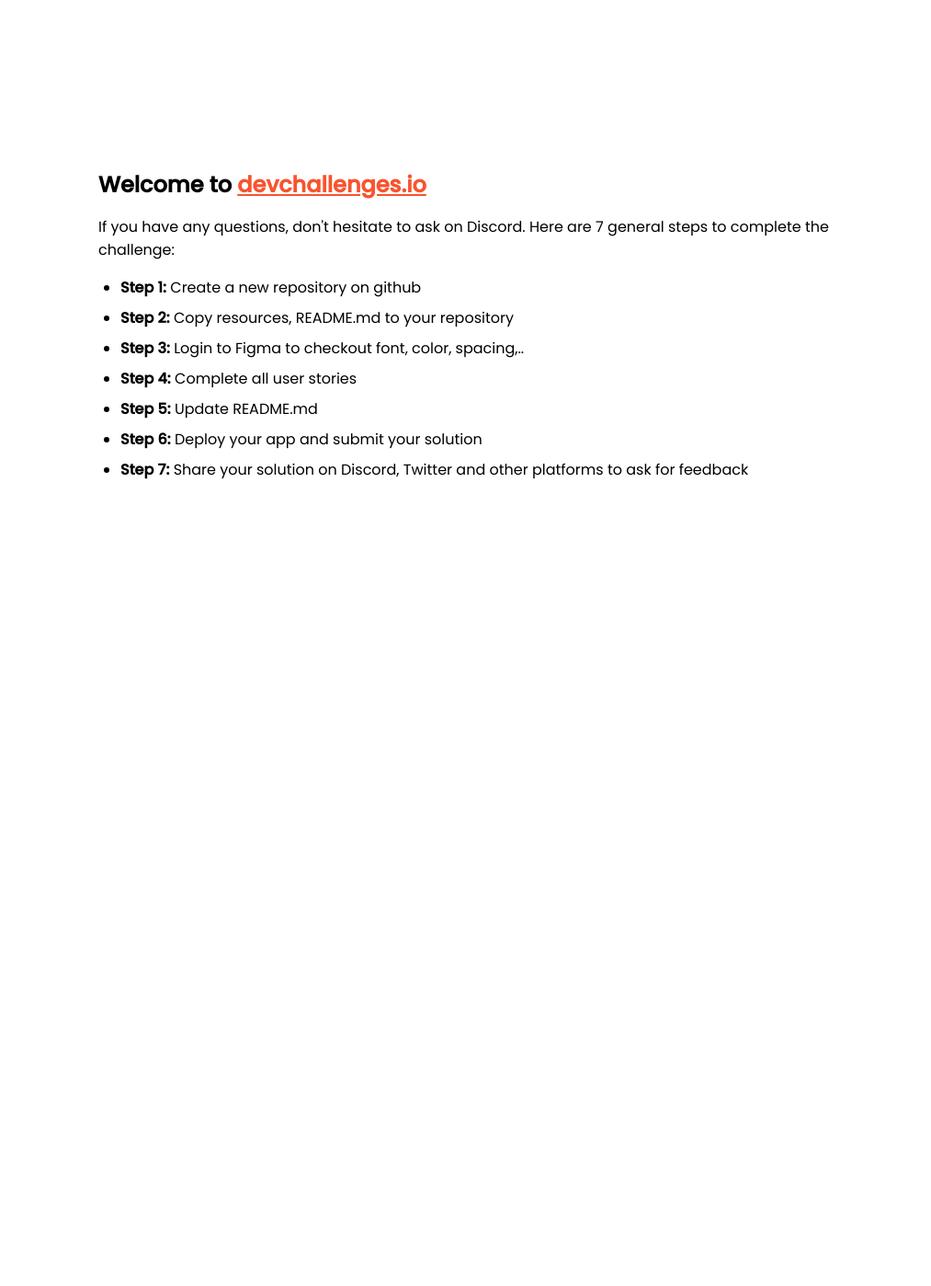
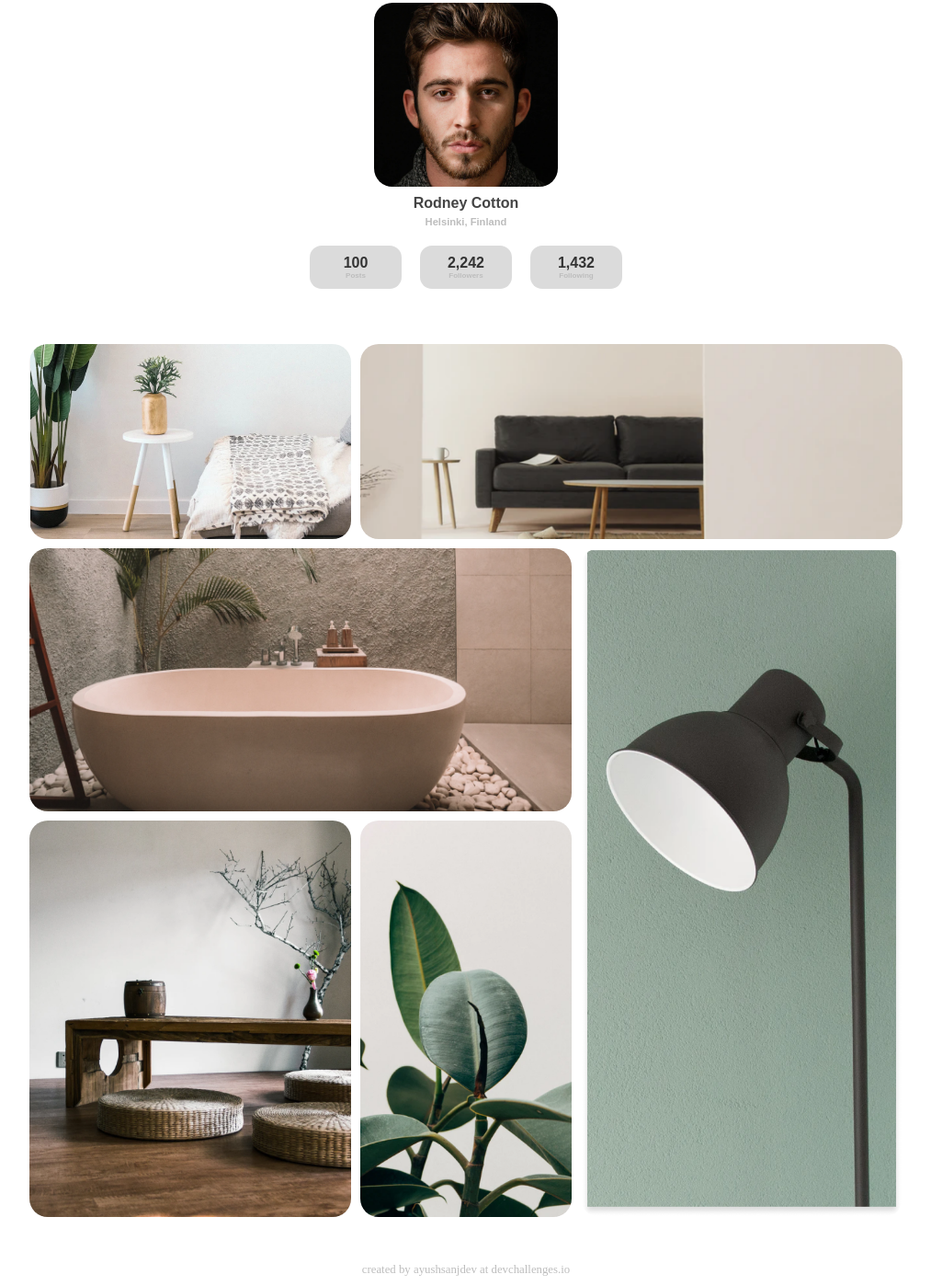
Before and after one commit to Ayushsanjdev/my-gallery-instafolio, a plain HTML site: page index.html in a window 1280 px wide. Shown: the part 57-1455 px from the top of the page at 92% size, without its empty margins (133-1146 px from the left). Before the commit the page ends 800 px from the top, so only its background shows below. Drawn offline with Linux system fonts and the light colour scheme.

Commit message:
project done updating files

```diff
--- a/index.html
+++ b/index.html
@@ -1,95 +1,65 @@
 <!DOCTYPE html>
 <html lang="en">
 <head>
-    <meta charset="utf-8" />
-    <meta
-      name="viewport"
-      content="width=device-width, initial-scale=1,
-  maximum-scale=5"
-    />
-
-    <link rel="icon" href="devchallenges.png" />
-
-    <link
-      rel="shortcut icon"
-      type="image/x-icon"
-      href="https://devchallenges.io/"
-    />
-
-    <link
-      href="https://fonts.googleapis.com/css2?family=Poppins:wght@400;500&display=swap"
-      rel="stylesheet"
-    />
-
-    <title>Devchallenges</title>
-
-    <style>
-      body {
-        font-family: "Poppins", sans-serif;
-      }
-
-      ul {
-        padding-left: 24px;
-      }
-
-      li {
-        margin-bottom: 8px;
-      }
-
-      .welcome {
-        max-width: 800px;
-        margin: 0 auto;
-      }
-
-      .welcome-text {
-        margin-top: 30vh;
-        font-weight: 500;
-      }
-
-      .welcome-text p {
-        font-size: 1rem;
-        font-weight: 400;
-      }
-
-      .welcome-text h1 {
-        font-size: 1.5rem;
-      }
-
-      .welcome-text a {
-        color: #f7542e;
-      }
-    </style>
+    <meta charset="UTF-8">
+    <meta name="viewport" content="width=device-width, initial-scale=1.0">
+    <!-- linking the css file -->
+    <link rel="stylesheet" href="style.css">
+    <link rel="stylesheet" href="">
+    <title>My Profile Gallery</title>
 </head>
 <body>
-    <div class="welcome">
-      <div class="welcome-text">
-        <h1>
-          Welcome to
-          <a href="https://devchallenges.io/" target="_blank"
-            >devchallenges.io</a
-          >
-        </h1>
-
-        <p>
-          If you have any questions, don't hesitate to ask on Discord. Here are
-          7 general steps to complete the challenge:
-        </p>
+    <!-- header content part begins -->
+    <header id="head-content">
+        <!-- profile image -->
+            <img src="profilePhoto.png" class="head-img">
+            <h1>Rodney Cotton</h1>
+            <p>Helsinki, Finland</p>
+        <!-- post layout -->
+        <div id="engagement-div">
+            <div id="div-posts">
+                <p class="para-div">100</p>
+                <p class="para2-div">Posts</p>
             </div>
-
-      <ul>
-        <li><b>Step 1:</b> Create a new repository on github</li>
-        <li><b>Step 2:</b> Copy resources, README.md to your repository</li>
-        <li>
-          <b>Step 3:</b> Login to Figma to checkout font, color, spacing,..
-        </li>
-        <li><b>Step 4:</b> Complete all user stories</li>
-        <li><b>Step 5:</b> Update README.md</li>
-        <li><b>Step 6:</b> Deploy your app and submit your solution</li>
-        <li>
-          <b>Step 7:</b> Share your solution on Discord, Twitter and other
-          platforms to ask for feedback
-        </li>
-      </ul>
+            <!-- followers layout -->
+            <div id="div-followers">
+                <p class="para-div">2,242</p>
+                <p class="para2-div">Followers</p>
             </div>
+            <!-- following layout -->
+            <div id="div-following">
+                <p class="para-div">1,432</p>
+                <p class="para2-div">Following</p>
+            </div>
+        </div>
+    </header>
+    <!-- main-content layout -->
+    <section id="img-sec">
+        <!-- all images section -->
+        <div class="img-div img-div-1">
+            <img src="photo1.png" alt="">
+        </div>
+        <div class="img-div img-div-2">
+            <img src="photo2.png" alt="">
+        </div>
+        <div class="img-div img-div-3">
+            <img src="photo3.png" alt="">
+        </div>
+        <div class="img-div img-div-4">
+            <img src="photo4.png" alt="">
+        </div>
+        <div class="img-div img-div-5">
+            <img src="photo6.png" alt="">
+        </div>
+        <div class="img-div img-div-6">
+            <img src="photo5.png" alt="">
+        </div>
+    </section>
+    <!-- footer part -->
+    <footer>
+        <p class="footer-para">created by
+            <a href="github.com/ayushsanjdev" class="footer-link">ayushsanjdev</a>
+            at devchallenges.io</p>
+    </footer>
 </body>
 </html>
--- /dev/null
+++ b/style.css
@@ -0,0 +1,157 @@
+/*resetting the layout*/
+*, html, body {
+	margin: 0;
+	padding: 0;
+	box-sizing: border-box;
+	font-size: 16px;
+	overflow-x: hidden;
+}
+
+/*body layout manual with percent*/
+body {
+	max-width: 1000px;
+	margin: 0 auto;
+
+	color: #444;
+	scroll-behavior: smooth;
+}
+
+/*head content and profile content layout*/
+#head-content {
+	text-align: center;
+	font-family: sans-serif;
+}
+
+#head-content img{
+	width: 20%;
+	border-radius: 20px;
+	margin-top: 60px;
+}
+
+#head-content > h1 {
+	font-size: 1rem;
+	padding: 5px;
+}
+
+#head-content > p {
+	font-size: 0.7rem;
+	font-weight: bold;
+	color: #bdbdbd;
+}
+
+#engagement-div {
+	display: flex;
+	justify-content: center;
+	margin-top: 10px;
+	margin-bottom: 50px;
+}
+
+#engagement-div > div {
+	background-color: #dbdbdb;
+	border-radius: 13px;
+	width: 10%;
+	padding-top: 10px;
+	padding-bottom: 10px;
+	margin: 10px;
+	font-size: 0.8rem;
+}
+
+.para-div {
+	font-weight: 700;
+	color: #333;
+}
+
+.para2-div {
+	font-size: 0.5rem;
+	color: #bdbdbd;
+	font-weight: bold;
+}
+
+@media only screen and (max-width: 630px) {
+	.para-div, .para2-div {
+		font-size: 0.5rem;
+	}
+	#engagement-div > div {
+		width: 15%;
+	}
+	#head-content > h1 {
+		font-size: 0.8rem;
+	}
+	#head-content > p{
+		font-size: 0.5rem;
+	}
+	#engagement-div {
+		margin-bottom: 20px;
+	}
+}
+
+#img-sec {
+	width: 95%;
+	margin: 0 auto;
+	display: grid;
+	grid-template-columns: repeat(8, 1fr);
+	grid-template-rows: repeat(8, 5vw);
+	grid-gap: 10px;
+}
+
+#img-sec  div > img {
+	width: 100%;
+	height: 100%;
+	object-fit: cover;
+	border-radius: 20px;
+	display: block;
+}
+
+.img-div-1{
+	grid-column-start: 1;
+	grid-column-end: 4;
+	grid-row-start: 1;
+	grid-row-end: 4;
+}
+
+.img-div-2 {
+	grid-column-start: 4;
+	grid-column-end: 9;
+	grid-row-start: 1;
+	grid-row-end: 4;
+}
+
+.img-div-3 {
+	grid-column-start: 1;
+	grid-column-end: 6;
+	grid-row-start: 4;
+	grid-row-end: 8;
+}
+
+.img-div-4 {
+	grid-column-start: 6;
+	grid-column-end: 9;
+	grid-row-start: 4;
+	grid-row-end: 10;
+}
+
+.img-div-5 {
+	grid-column-start: 1;
+	grid-column-end: 4;
+	grid-row-start: 8;
+	grid-row-end: 10;
+}
+
+.img-div-6 {
+	grid-column-start: 4;
+	grid-column-end: 6;
+	grid-row-start: 8;
+	grid-row-end: 10;
+}
+
+footer {
+	text-align: center;
+	margin-top: 50px;
+	margin-bottom: 10px;
+}
+
+footer > p, a {
+	font-size: 0.8rem;
+	color: #bdbdbd;
+	text-decoration: none;
+}
```
Lines whose indentation alone changed are shown as unchanged.
